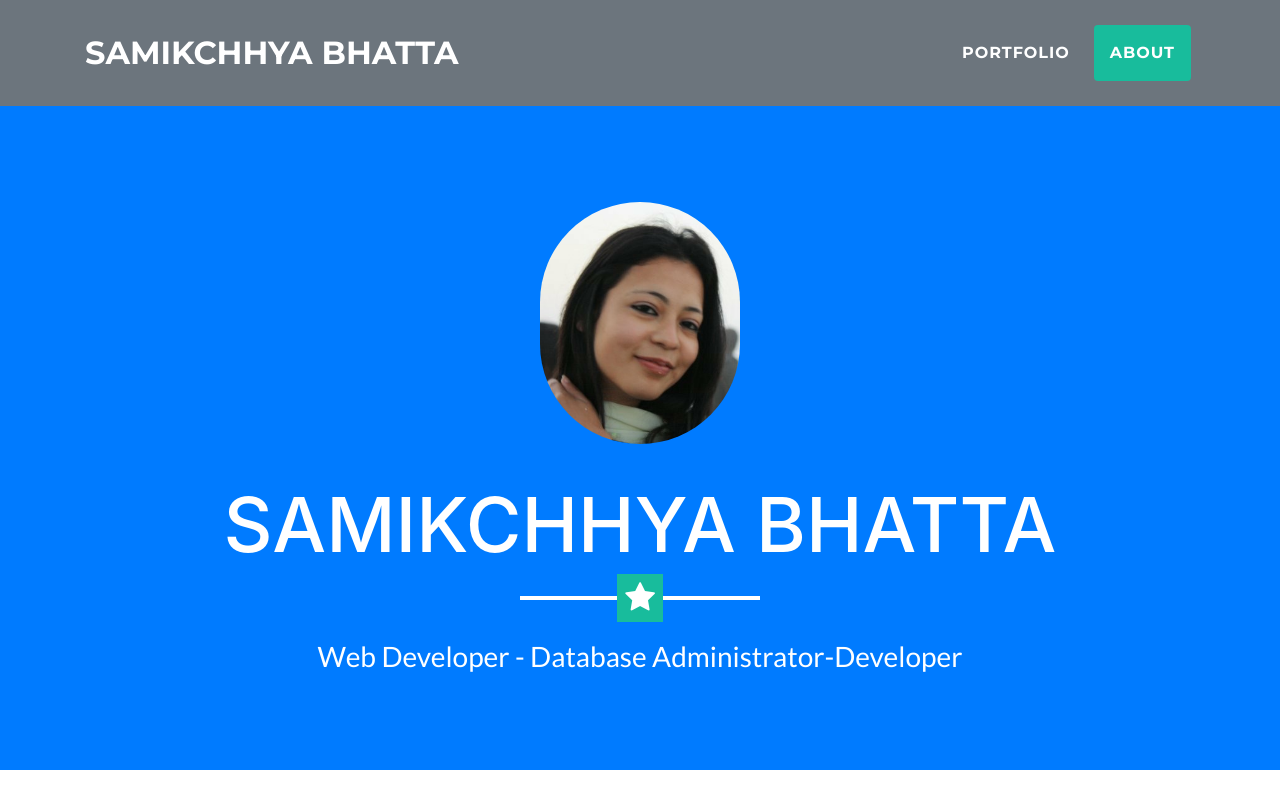
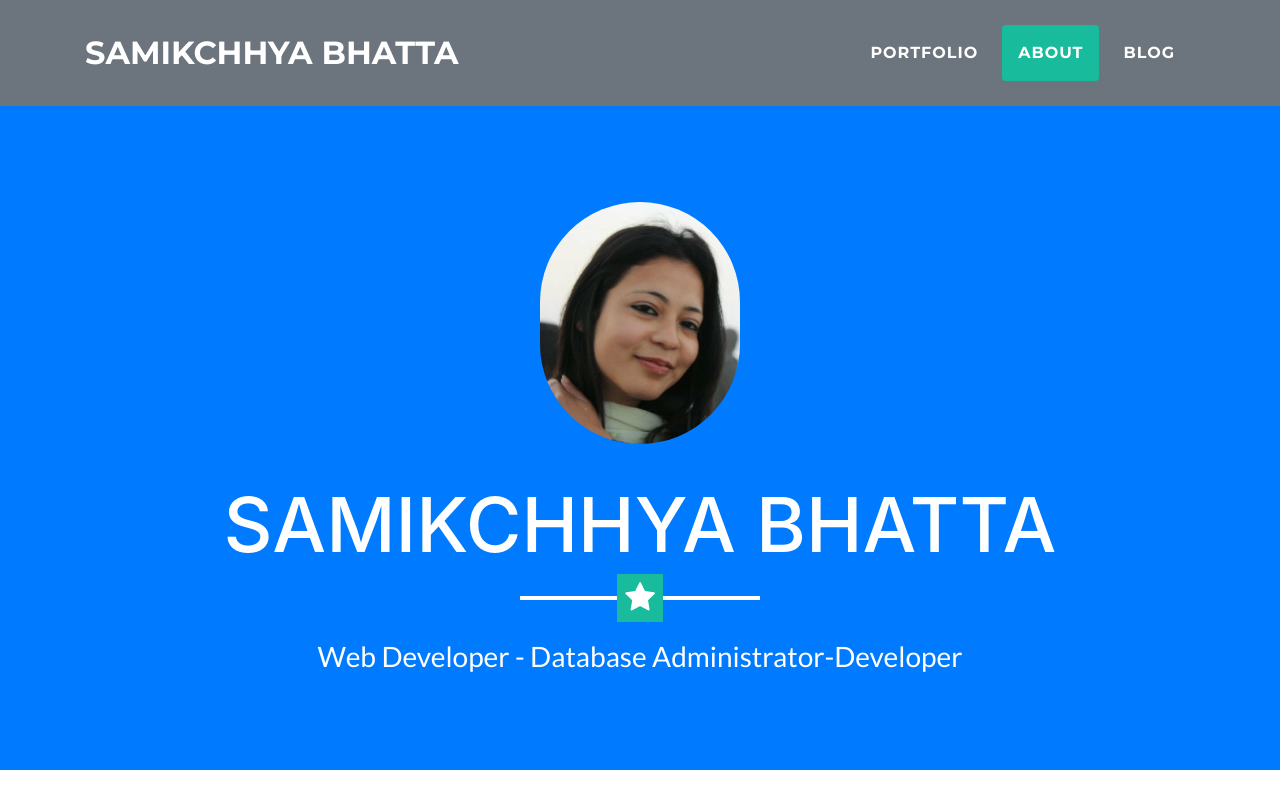
Before and after one commit to samibhatta/samibhatta.github.io, a website with bundled scripts: page portfolio/index.html in a window 1280 px wide. Shown: the top 800 px of the page. Built offline with nearby package versions, Linux system fonts and the light colour scheme.

Commit message:
added blog to nav bar and linked the blog page

```diff
--- a/portfolio/index.html
+++ b/portfolio/index.html
@@ -87,6 +87,9 @@ a:hover{
             </li>
             <li class="nav-item mx-0 mx-lg-1">
               <a class="nav-link py-3 px-0 px-lg-3 rounded js-scroll-trigger" href="#about">About</a>
+            </li>
+            <li class="nav-item mx-0 mx-lg-1">
+              <a class="nav-link py-3 px-0 px-lg-3 rounded js-scroll-trigger" href="http://samikchhyabhatta.blogspot.com/">Blog</a>
             </li>
           </ul>
         </div>
```
